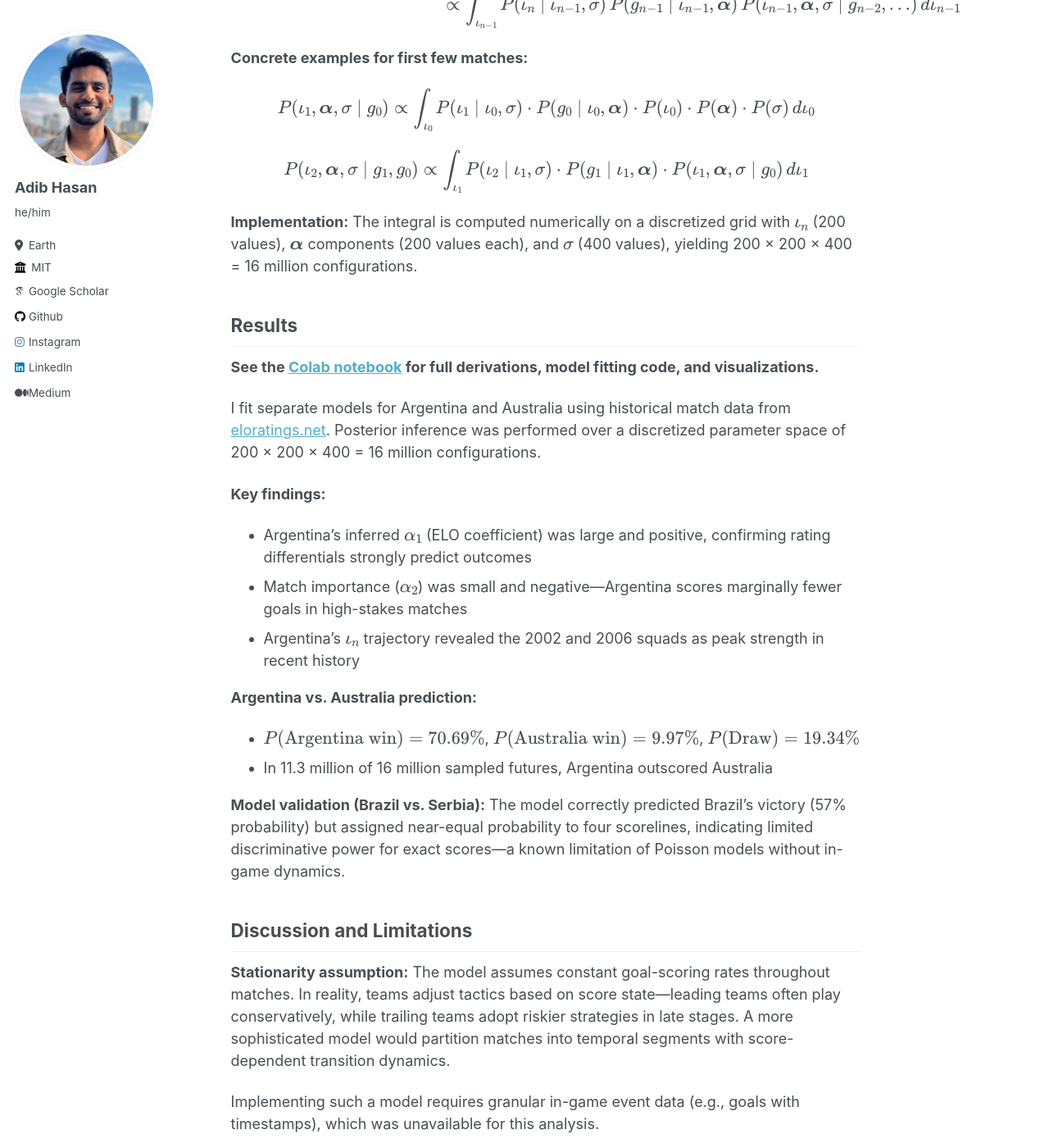
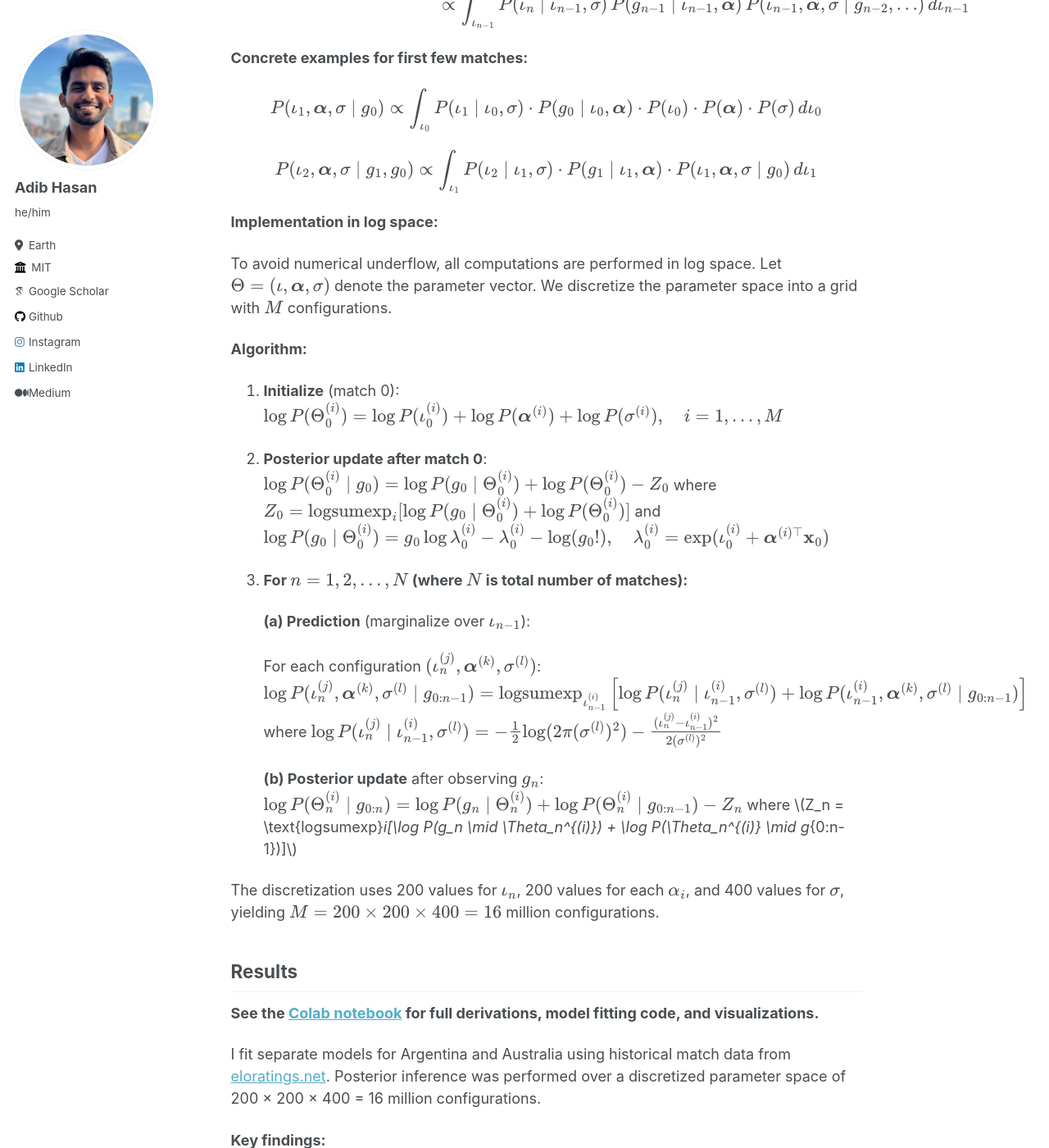
Before and after one commit to Neehan/neehan.github.io, a Jekyll site: the page built from _blog/bayesian-soccer-score.md, in a window 1280 px wide and 1400 px high, scrolled down 3727 px. Shown: the whole window at 82% size. Built offline with Jekyll 4.4.1, drawn with Linux system fonts in a browser that asks for light colours; some web fonts are replaced.

Commit message:
added bayesian soccer score

```diff
--- a/_blog/bayesian-soccer-score.md
+++ b/_blog/bayesian-soccer-score.md
@@ -153,7 +153,46 @@ $$
 P(\iota_2, \boldsymbol{\alpha}, \sigma \mid g_1, g_0) \propto \int_{\iota_1} P(\iota_2 \mid \iota_1, \sigma) \cdot P(g_1 \mid \iota_1, \boldsymbol{\alpha}) \cdot P(\iota_1, \boldsymbol{\alpha}, \sigma \mid g_0) \, d\iota_1
 $$
 
-**Implementation:** The integral is computed numerically on a discretized grid with \\(\iota\_n\\) (200 values), \\(\boldsymbol{\alpha}\\) components (200 values each), and \\(\sigma\\) (400 values), yielding 200 × 200 × 400 = 16 million configurations.
+**Implementation in log space:**
+
+To avoid numerical underflow, all computations are performed in log space. Let \\(\Theta = (\iota, \boldsymbol{\alpha}, \sigma)\\) denote the parameter vector. We discretize the parameter space into a grid with \\(M\\) configurations.
+
+**Algorithm:**
+
+1. **Initialize** (match 0):
+   $$
+   \log P(\Theta_0^{(i)}) = \log P(\iota_0^{(i)}) + \log P(\boldsymbol{\alpha}^{(i)}) + \log P(\sigma^{(i)}), \quad i = 1, \ldots, M
+   $$
+
+2. **Posterior update after match 0**:
+   $$
+   \log P(\Theta_0^{(i)} \mid g_0) = \log P(g_0 \mid \Theta_0^{(i)}) + \log P(\Theta_0^{(i)}) - Z_0
+   $$
+   where \\(Z_0 = \text{logsumexp}_i[\log P(g_0 \mid \Theta_0^{(i)}) + \log P(\Theta_0^{(i)})]\\) and
+   $$
+   \log P(g_0 \mid \Theta_0^{(i)}) = g_0 \log \lambda_0^{(i)} - \lambda_0^{(i)} - \log(g_0!), \quad \lambda_0^{(i)} = \exp(\iota_0^{(i)} + \boldsymbol{\alpha}^{(i)\top} \mathbf{x}_0)
+   $$
+
+3. **For \\(n = 1, 2, \ldots, N\\) (where \\(N\\) is total number of matches):**
+
+   **(a) Prediction** (marginalize over \\(\iota\_{n-1}\\)):
+
+   For each configuration \\((\iota\_n^{(j)}, \boldsymbol{\alpha}^{(k)}, \sigma^{(l)})\\):
+   $$
+   \log P(\iota_n^{(j)}, \boldsymbol{\alpha}^{(k)}, \sigma^{(l)} \mid g_{0:n-1}) = \text{logsumexp}_{\iota_{n-1}^{(i)}} \left[ \log P(\iota_n^{(j)} \mid \iota_{n-1}^{(i)}, \sigma^{(l)}) + \log P(\iota_{n-1}^{(i)}, \boldsymbol{\alpha}^{(k)}, \sigma^{(l)} \mid g_{0:n-1}) \right]
+   $$
+   where
+   $$
+   \log P(\iota_n^{(j)} \mid \iota_{n-1}^{(i)}, \sigma^{(l)}) = -\frac{1}{2}\log(2\pi (\sigma^{(l)})^2) - \frac{(\iota_n^{(j)} - \iota_{n-1}^{(i)})^2}{2(\sigma^{(l)})^2}
+   $$
+
+   **(b) Posterior update** after observing \\(g_n\\):
+   $$
+   \log P(\Theta_n^{(i)} \mid g_{0:n}) = \log P(g_n \mid \Theta_n^{(i)}) + \log P(\Theta_n^{(i)} \mid g_{0:n-1}) - Z_n
+   $$
+   where \\(Z_n = \text{logsumexp}_i[\log P(g_n \mid \Theta_n^{(i)}) + \log P(\Theta_n^{(i)} \mid g_{0:n-1})]\\)
+
+The discretization uses 200 values for \\(\iota\_n\\), 200 values for each \\(\alpha\_i\\), and 400 values for \\(\sigma\\), yielding \\(M = 200 \times 200 \times 400 = 16\\) million configurations.
 
 ## Results
 
```
